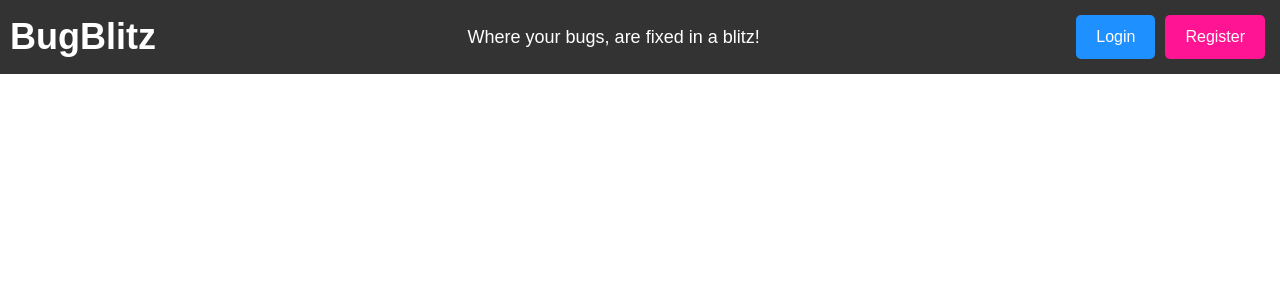
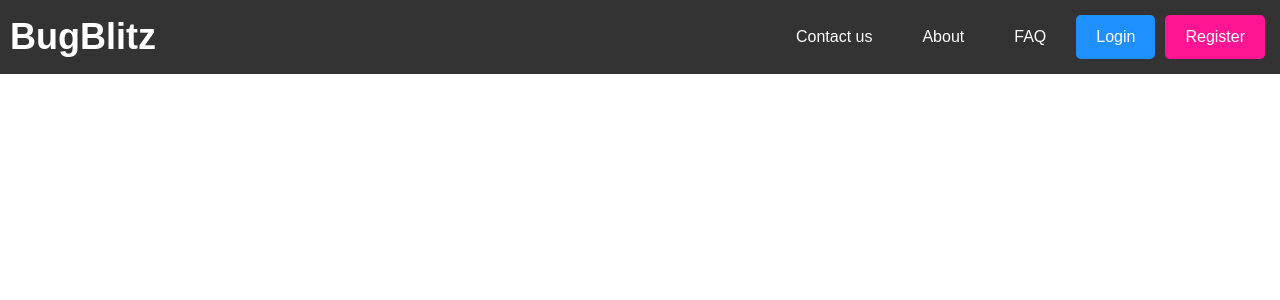
Before and after one commit to FEUP-LTW-2023/project-ltw14g10, a PHP site: page / in a window 1280 px wide. Shown: the top 300 px of the page. Run offline with PHP 8.4, Linux system fonts and the light colour scheme.

Commit message:
added some stuff to the tool bar

```diff
--- a/css/main-style.css
+++ b/css/main-style.css
@@ -48,6 +48,15 @@ body {
     transition: background-color 0.2s;
   }
 
+  #faq, #about, #contact{
+    padding: 10px 20px;
+    margin: 0 5px;
+    color: #fff;
+    text-decoration: none;
+  }
+
+
+
   #login:hover,
   #register:hover {
     background-color: #0066cc;
--- a/index.php
+++ b/index.php
@@ -12,8 +12,10 @@
 <body>
     <header>
         <h1><a href="index.php">BugBlitz</a></h1>
-        <h2><a href="index.php">Where your bugs, are fixed in a blitz!</a></h2>
         <div id="signup">
+            <a href="pages/contact.php" id="contact">Contact us</a>
+            <a href="pages/about.php" id="about">About</a>
+            <a href="pages/faq.php" id="faq">FAQ</a>
             <a href="pages/login.php" id="login">Login</a>
             <a href="pages/register.php" id="register">Register</a>
         </div>
```
